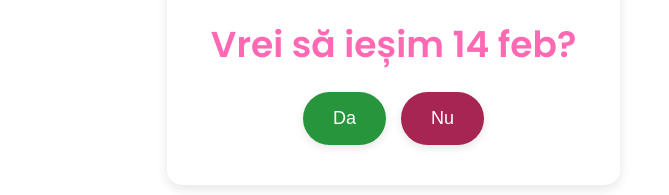
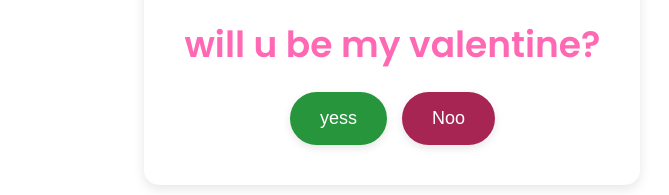
Before and after one commit to danidaniela-love/love, a plain HTML site: page vday/index.html in a window 1280 px wide. Shown: the part 469-664 px from the top of the page, without its empty margins (304-973 px from the left). Drawn offline with Linux system fonts and the light colour scheme.

Commit message:
Update index.html

```diff
--- a/vday/index.html
+++ b/vday/index.html
@@ -3,7 +3,7 @@
 </html>
 <meta charset="UTF-8"/>
 <meta name="viewport" content="width=device-width, initial-scale=1.0"
- <title>Vrei să ieșim pe 14 feb?</title>
+ <title>will u be my valentine?</title>
     <link rel="stylesheet" href="style.css" />
   </head>
   <body>
@@ -13,10 +13,10 @@
         src="https://media.tenor.com/TUVAE2M_wz4AAAAi/chubby-tonton.gif"
         alt="tonton"
       />
-      <p class="title">Vrei să ieșim 14 feb?</p>
+      <p class="title">will u be my valentine?</p>
       <div class="buttons">
-        <button type="button" class="btn btn-yes">Da</button>
-        <button type="button" class="btn btn-no">Nu</button>
+        <button type="button" class="btn btn-yes">yess</button>
+        <button type="button" class="btn btn-no">Noo</button>
       </div>
     </main>
 
```
